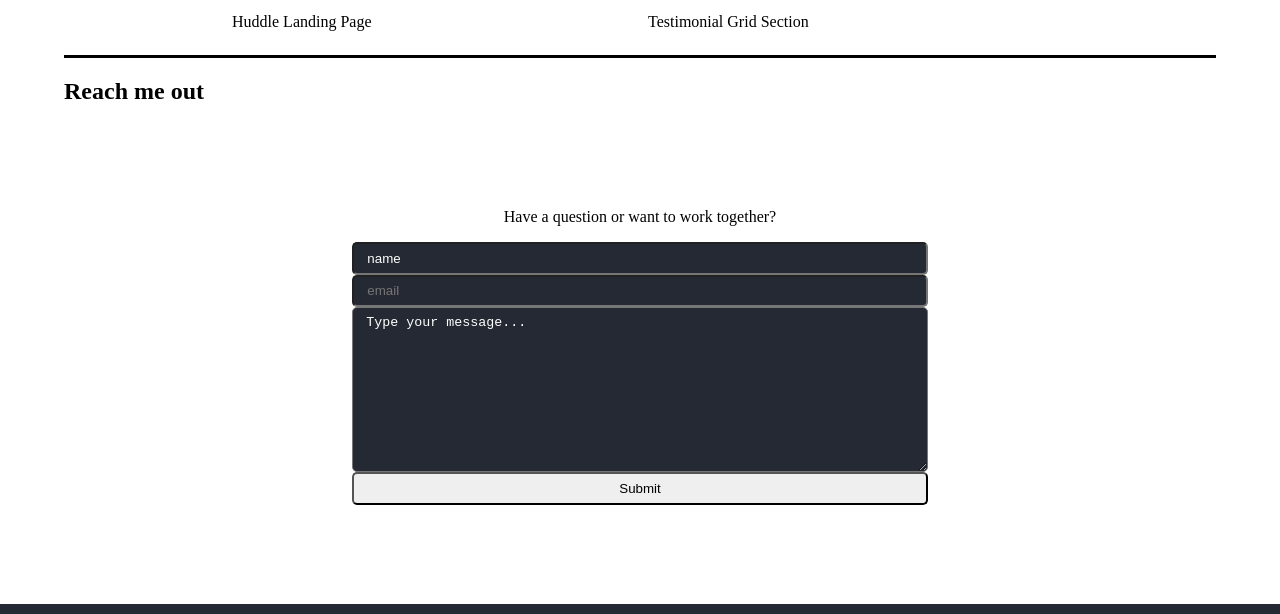
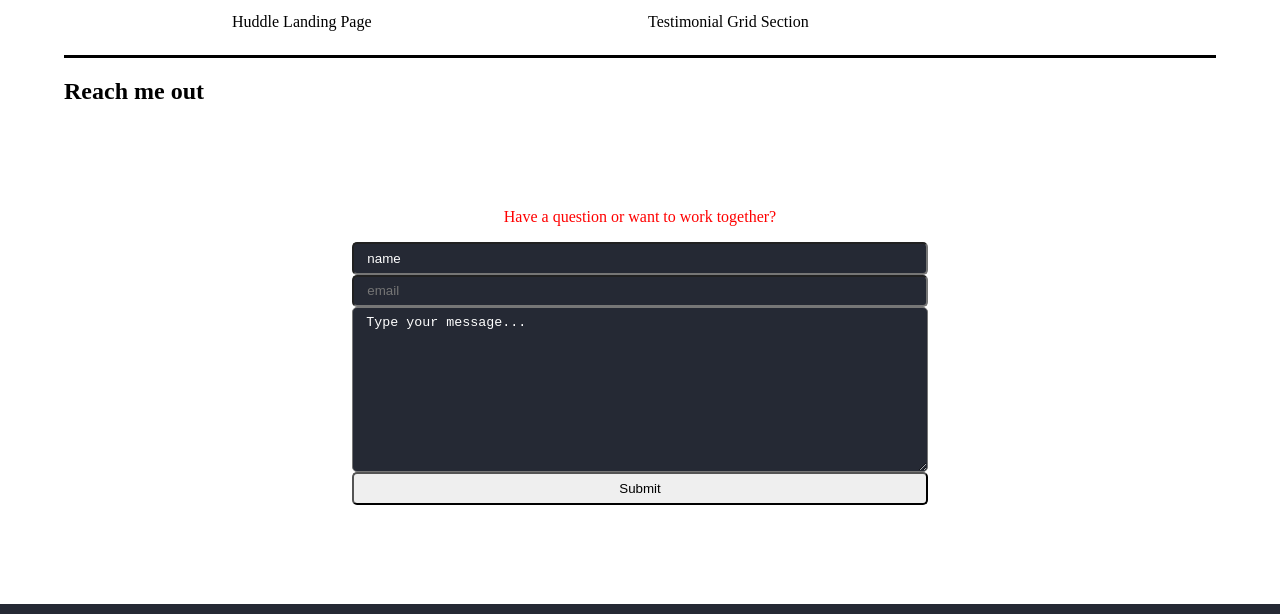
Before and after one commit to muhdnazril/lasttest, a plain HTML site: page index.html in a window 1280 px wide. Shown: the part 1564-2178 px from the top of the page. Drawn offline with Linux system fonts and the light colour scheme.

Commit message:
Update style.css

```diff
--- a/style.css
+++ b/style.css
@@ -80,6 +80,9 @@ hr{
     height: 30em;
     margin: 0 auto;
 }
+.form p{
+    color: red;
+}
 .form input , .form textarea, .form button{
     border-radius: 5px;
     padding: 0.5em 1em;
```
